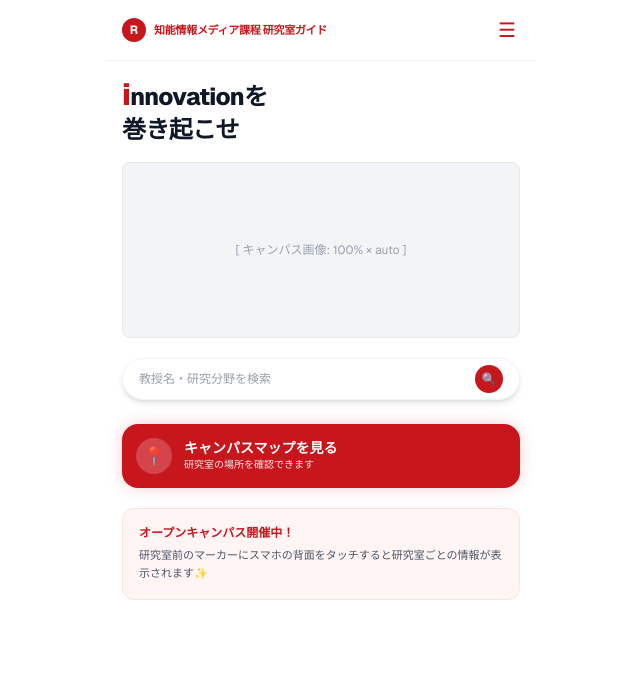
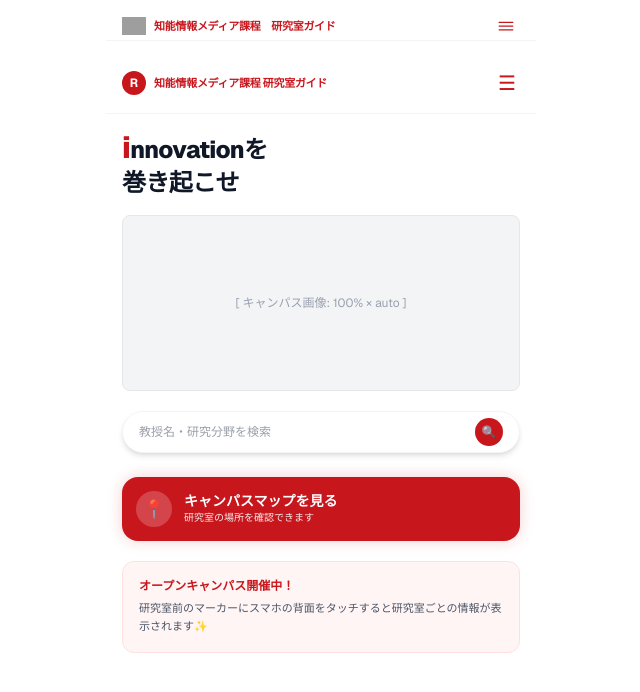
Before and after one commit to 2026ProjectResearchAR/campus-ar-client, a Next.js app: page / in a window 1280 px wide. Shown: the top 692 px of the page, without its empty margins (319-959 px from the left). Built offline with nearby package versions, Linux system fonts and the light colour scheme; grey boxes are pictures that could not be loaded.

Commit message:
共通レイアウト追加およびNavBar追加

```diff
--- a/app/layout.tsx
+++ b/app/layout.tsx
@@ -1,6 +1,7 @@
 import type { Metadata } from "next";
 import { Geist, Geist_Mono } from "next/font/google";
 import "./globals.css";
+import NavBar from "@/componets/NavBar";
 
 const geistSans = Geist({
   variable: "--font-geist-sans",
@@ -27,7 +28,10 @@
       lang="en"
       className={`${geistSans.variable} ${geistMono.variable} h-full antialiased`}
     >
-      <body className="min-h-full flex flex-col">{children}</body>
+      <body className="min-h-full flex flex-col">
+        <NavBar />
+        {children}
+      </body>
     </html>
   );
 }
```
